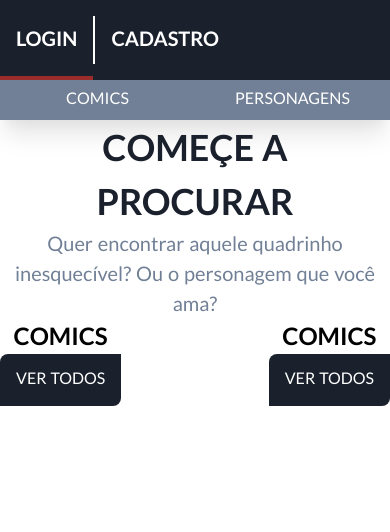
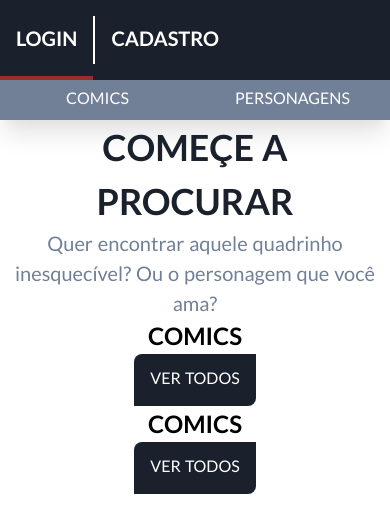
Before and after one commit to Marco-tron/MarvelSite_StoneCase, a Nuxt app: page / in a window 390 px wide. Shown: the top 532 px of the page. Built offline with nearby package versions, Linux system fonts and the light colour scheme.

Commit message:
bugfix (home) mobile layout

```diff
--- a/pages/index.vue
+++ b/pages/index.vue
@@ -8,7 +8,7 @@
                 Quer encontrar aquele quadrinho inesquecível? Ou o personagem que você ama?
             </h2>
         </div>
-        <div class="flex justify-between">
+        <div class="flex flex-col md:flex-row justify-between">
             <home-item/>
             <home-item/>
         </div>
```
